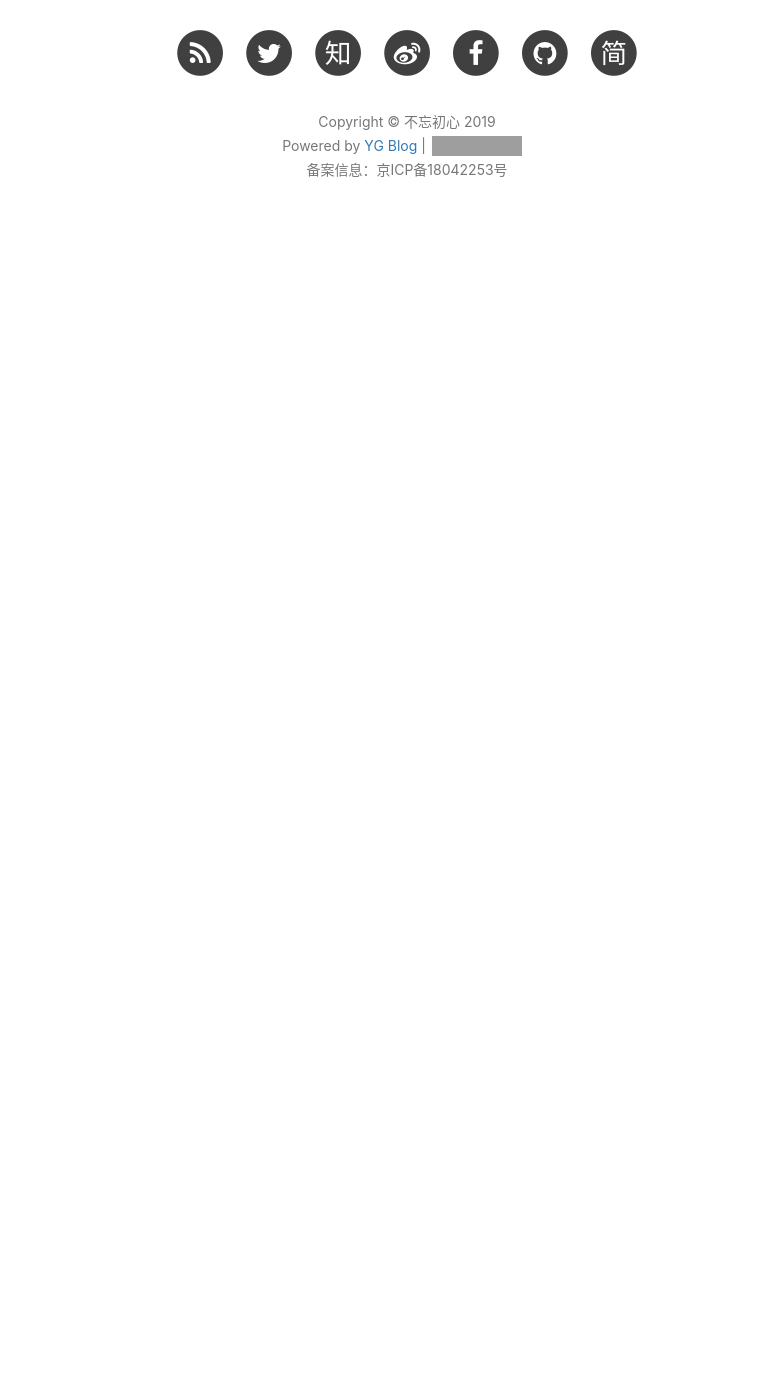
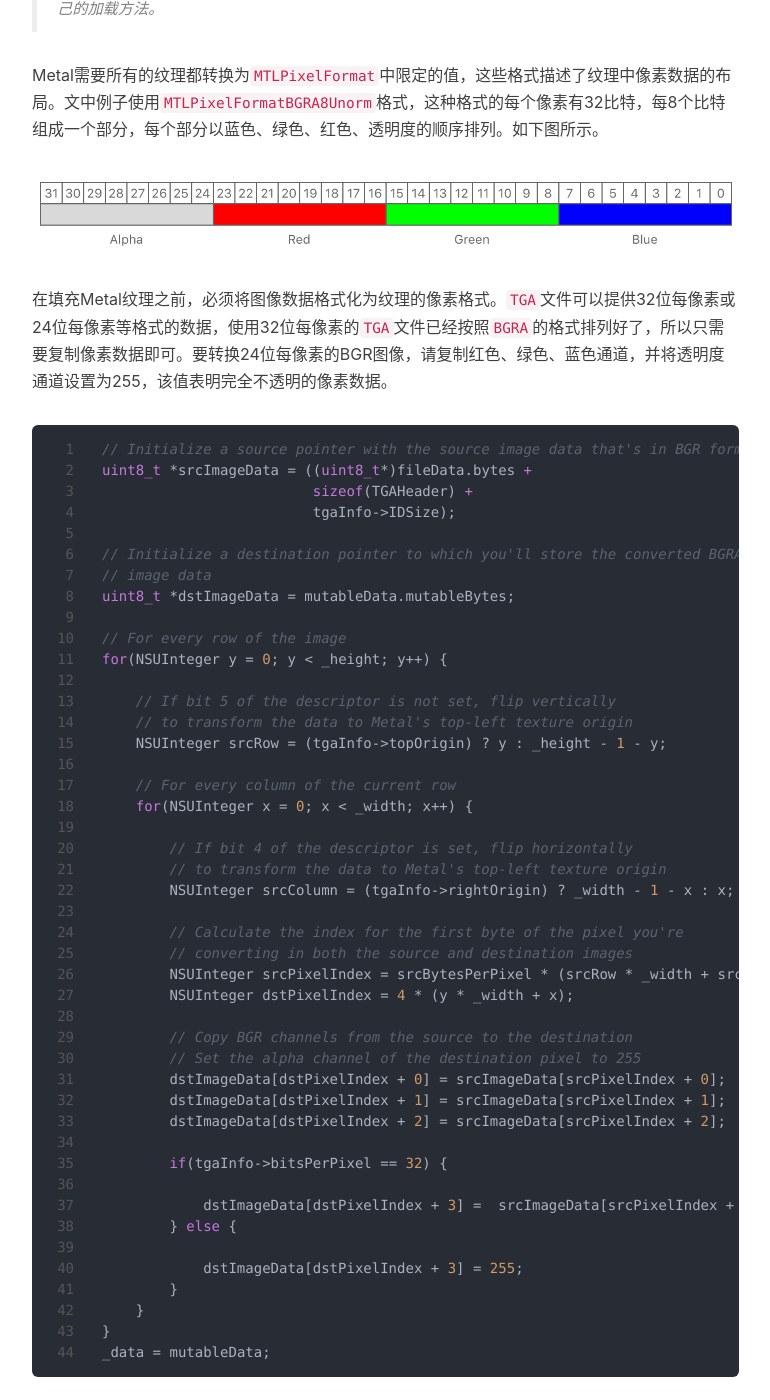
Before and after one commit to Winterdirge/MyBlog, a Jekyll site: the page built from _posts/2019-09-10-learn-metal-5.markdown, in a window 1280 px wide and 1400 px high, scrolled down 1325 px. Shown: the whole window, without its empty margins (233-1003 px from the left). Built offline with Jekyll 4.4.1, drawn with Linux system fonts in a browser that asks for light colours; nearby versions of some CDN libraries; comment, search, counter and statistics services are not loaded; before the commit the page ends 1599 px from its top, so only the background shows below that; some of the changed text lies outside the part shown; grey boxes are pictures that could not be loaded.

Commit message:
update learn metal 5

````diff
--- a/_posts/2019-09-10-learn-metal-5.markdown
+++ b/_posts/2019-09-10-learn-metal-5.markdown
@@ -22,3 +22,69 @@ tags:
 Metal中的纹理由`MTLTexture`对象管理，MTLTexture对象定义了纹理的格式，包括元素的大小和布局、纹理中元素数量以及这些元素的组织方式。一旦创建，纹理的格式和组织方式将无法改变。但是，我们通过渲染或复制数据等方式来修改纹理的内容。
 
 Metal框架不提供直接将图像数据从文件加载到纹理的API，Metal本身只分配纹理资源，并提供从纹理读写数据的方法。使用Metal的应用依赖于自定义代码或其他框架，例如MetalKit、Image I/O、UIKit、AppKit，来处理图像文件。例如，可以使用`MTKTextureLoader`来执行简单的纹理加载，后面会介绍一个简单的自定义的纹理加载程序。
+
+### 加载和格式化图像数据
+
+我们可以手动创建或更新纹理内容，这一过程将在本文后面进行介绍。手动创建可能出于以下原因：
+
+* 可以自定义数据图像的存储格式
+* 需要在运行时生成纹理内容
+* 从服务器拉取流式纹理数据，或者需要动态更新纹理内容
+
+文中使用`AAPLImage`类从`TGA`文件加载和解析图像数据，该类将TGA文件中像素数据转换为Metal可以理解的像素格式。例子中使用图像的元数据创建一个Metal纹理，并将像素数据拷贝到该纹理。
+
+>**NOTE**:
+`AAPLImage`类不是本文的讨论重点，这个类只是阐明了与Metal框架无关的基本图像操作，它的作用是方便加载图像数据，并将其转换为Metal的像素格式。如果对此比较感兴趣，也可以写一个自己的加载方法。
+
+Metal需要所有的纹理都转换为`MTLPixelFormat`中限定的值，这些格式描述了纹理中像素数据的布局。文中例子使用`MTLPixelFormatBGRA8Unorm`格式，这种格式的每个像素有32比特，每8个比特组成一个部分，每个部分以蓝色、绿色、红色、透明度的顺序排列。如下图所示。
+
+![](/assets/images/2019/learn_metal_09.png)
+
+在填充Metal纹理之前，必须将图像数据格式化为纹理的像素格式。`TGA`文件可以提供32位每像素或24位每像素等格式的数据，使用32位每像素的`TGA`文件已经按照`BGRA`的格式排列好了，所以只需要复制像素数据即可。要转换24位每像素的BGR图像，请复制红色、绿色、蓝色通道，并将透明度通道设置为255，该值表明完全不透明的像素数据。
+
+```objc
+// Initialize a source pointer with the source image data that's in BGR form
+uint8_t *srcImageData = ((uint8_t*)fileData.bytes +
+                         sizeof(TGAHeader) +
+                         tgaInfo->IDSize);
+
+// Initialize a destination pointer to which you'll store the converted BGRA
+// image data
+uint8_t *dstImageData = mutableData.mutableBytes;
+
+// For every row of the image
+for(NSUInteger y = 0; y < _height; y++) {
+
+    // If bit 5 of the descriptor is not set, flip vertically
+    // to transform the data to Metal's top-left texture origin
+    NSUInteger srcRow = (tgaInfo->topOrigin) ? y : _height - 1 - y;
+
+    // For every column of the current row
+    for(NSUInteger x = 0; x < _width; x++) {
+
+        // If bit 4 of the descriptor is set, flip horizontally
+        // to transform the data to Metal's top-left texture origin
+        NSUInteger srcColumn = (tgaInfo->rightOrigin) ? _width - 1 - x : x;
+
+        // Calculate the index for the first byte of the pixel you're
+        // converting in both the source and destination images
+        NSUInteger srcPixelIndex = srcBytesPerPixel * (srcRow * _width + srcColumn);
+        NSUInteger dstPixelIndex = 4 * (y * _width + x);
+
+        // Copy BGR channels from the source to the destination
+        // Set the alpha channel of the destination pixel to 255
+        dstImageData[dstPixelIndex + 0] = srcImageData[srcPixelIndex + 0];
+        dstImageData[dstPixelIndex + 1] = srcImageData[srcPixelIndex + 1];
+        dstImageData[dstPixelIndex + 2] = srcImageData[srcPixelIndex + 2];
+
+        if(tgaInfo->bitsPerPixel == 32) {
+
+            dstImageData[dstPixelIndex + 3] =  srcImageData[srcPixelIndex + 3];
+        } else {
+
+            dstImageData[dstPixelIndex + 3] = 255;
+        }
+    }
+}
+_data = mutableData;
+```
````
Also changed, not shown: assets/images/2019/learn_metal_09.png (added).
